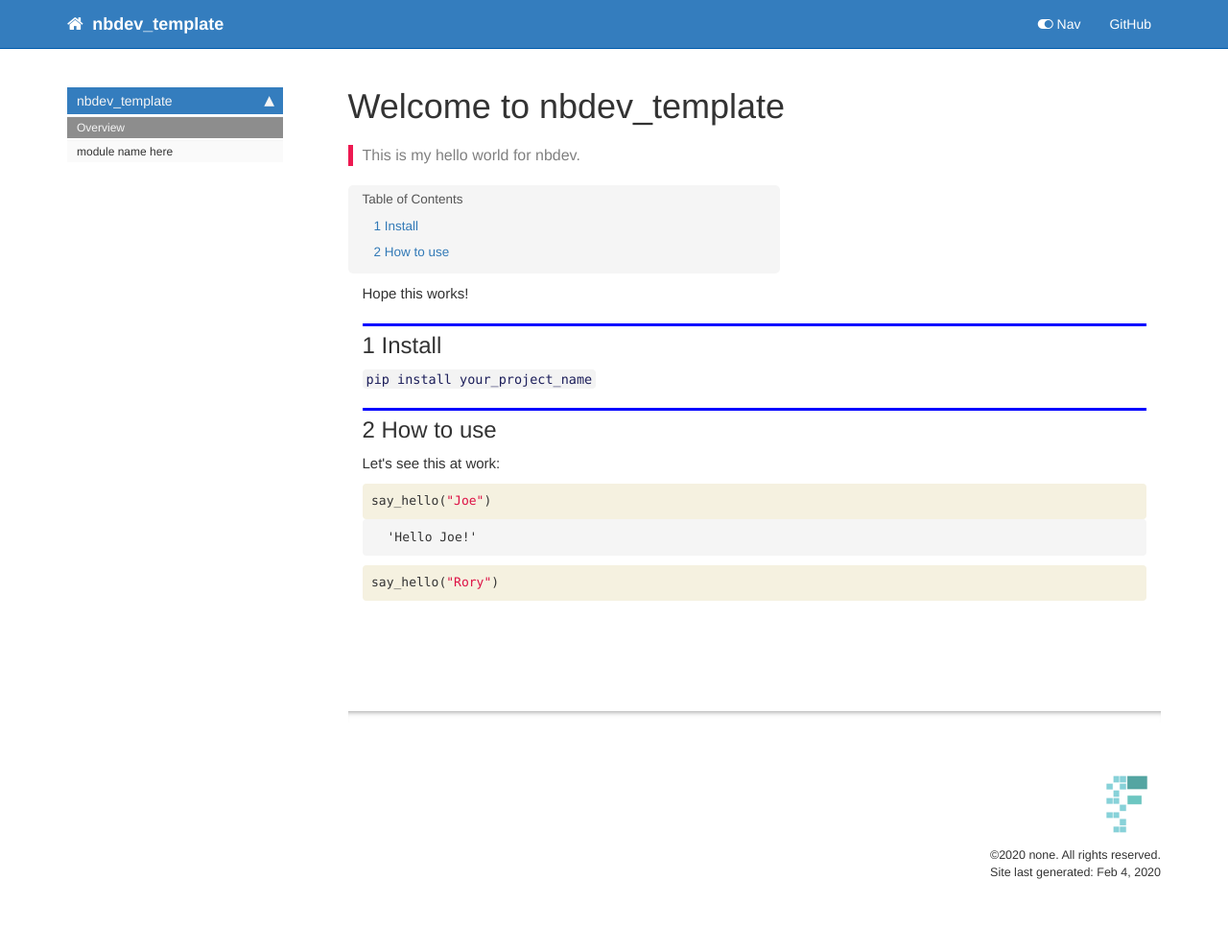
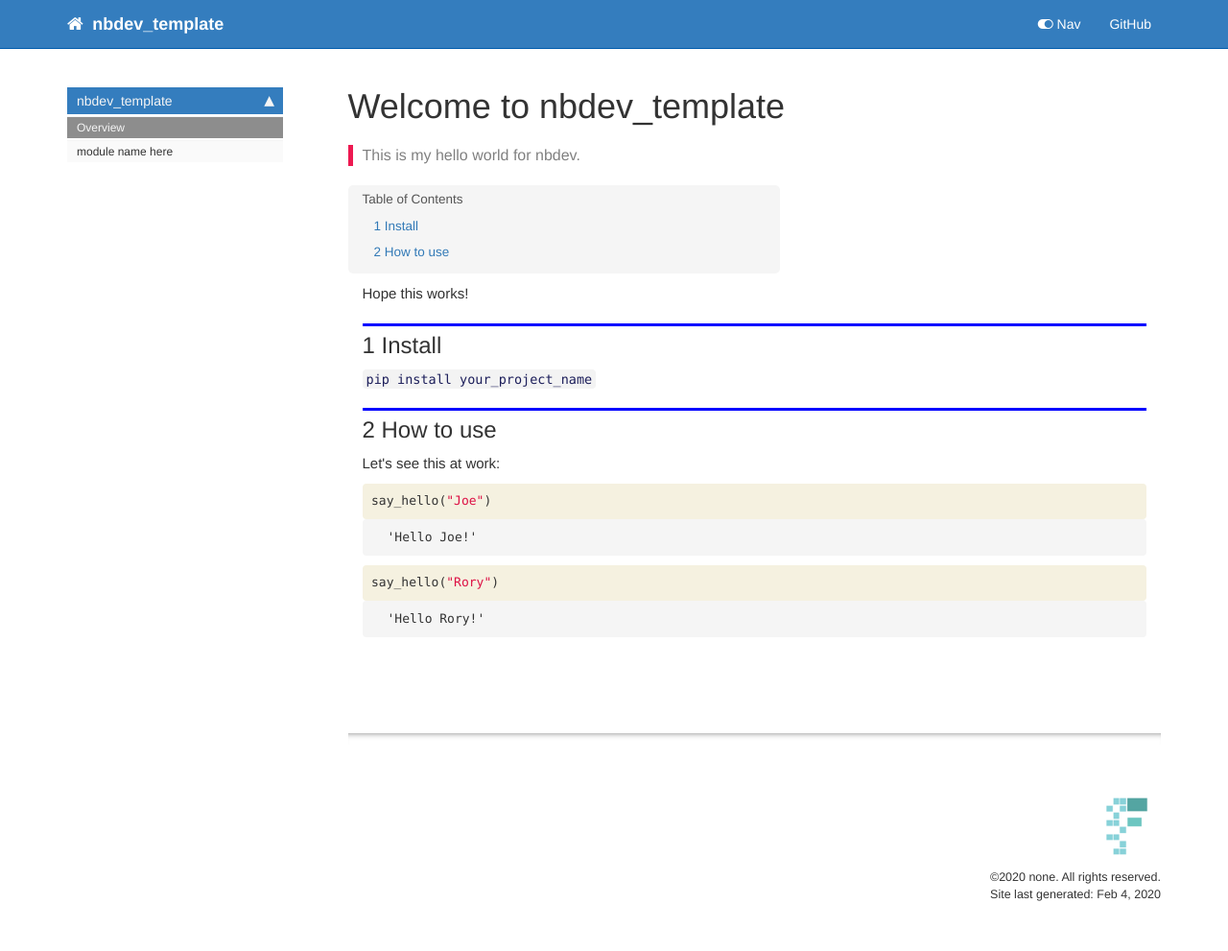
Before and after one commit to mccallion/nbdev_template, a Jekyll site: the page built from docs/index.html, in a window 1280 px wide. Shown: the whole page at 96% size. Built offline with Jekyll 4.4.1, drawn with Linux system fonts in a browser that asks for light colours; nearby versions of some CDN libraries; comment, search, counter and statistics services are not loaded; before the commit the page ends 969 px from its top, so only the background shows below that.

Commit message:
still attempting docs update

```diff
--- a/docs/core.html
+++ b/docs/core.html
@@ -51,7 +51,7 @@
 
 <div class="inner_cell">
     <div class="input_area">
-<div class=" highlight hl-ipython3"><pre><span></span><span class="n">say_hello</span><span class="p">(</span><span class="s2">&quot;Sylvian&quot;</span><span class="p">)</span>
+<div class=" highlight hl-ipython3"><pre><span></span><span class="n">say_hello</span><span class="p">(</span><span class="s2">&quot;Core Namespace&quot;</span><span class="p">)</span>
 </pre></div>
 
     </div>
@@ -80,7 +80,7 @@
 
 <div class="inner_cell">
     <div class="input_area">
-<div class=" highlight hl-ipython3"><pre><span></span><span class="n">test_eq</span><span class="p">(</span><span class="n">say_hello</span><span class="p">(</span><span class="s2">&quot;Jeremy&quot;</span><span class="p">),</span> <span class="s2">&quot;Hello Jeremy!&quot;</span><span class="p">)</span>
+<div class=" highlight hl-ipython3"><pre><span></span><span class="n">test_eq</span><span class="p">(</span><span class="n">say_hello</span><span class="p">(</span><span class="s2">&quot;Booyah&quot;</span><span class="p">),</span> <span class="s2">&quot;Hello Booyah!&quot;</span><span class="p">)</span>
 </pre></div>
 
     </div>
--- a/docs/index.html
+++ b/docs/index.html
@@ -96,5 +96,21 @@
 </div>
 </div>
 
+<div class="output_wrapper">
+<div class="output">
+
+<div class="output_area">
+
+
+
+<div class="output_text output_subarea output_execute_result">
+<pre>&#39;Hello Rory!&#39;</pre>
+</div>
+
+</div>
+
 </div>
 </div>
+
+</div>
+</div>
```
Also changed, not shown: other parts of docs/core.html (+1 -1 lines), README.md, 3 other files.
